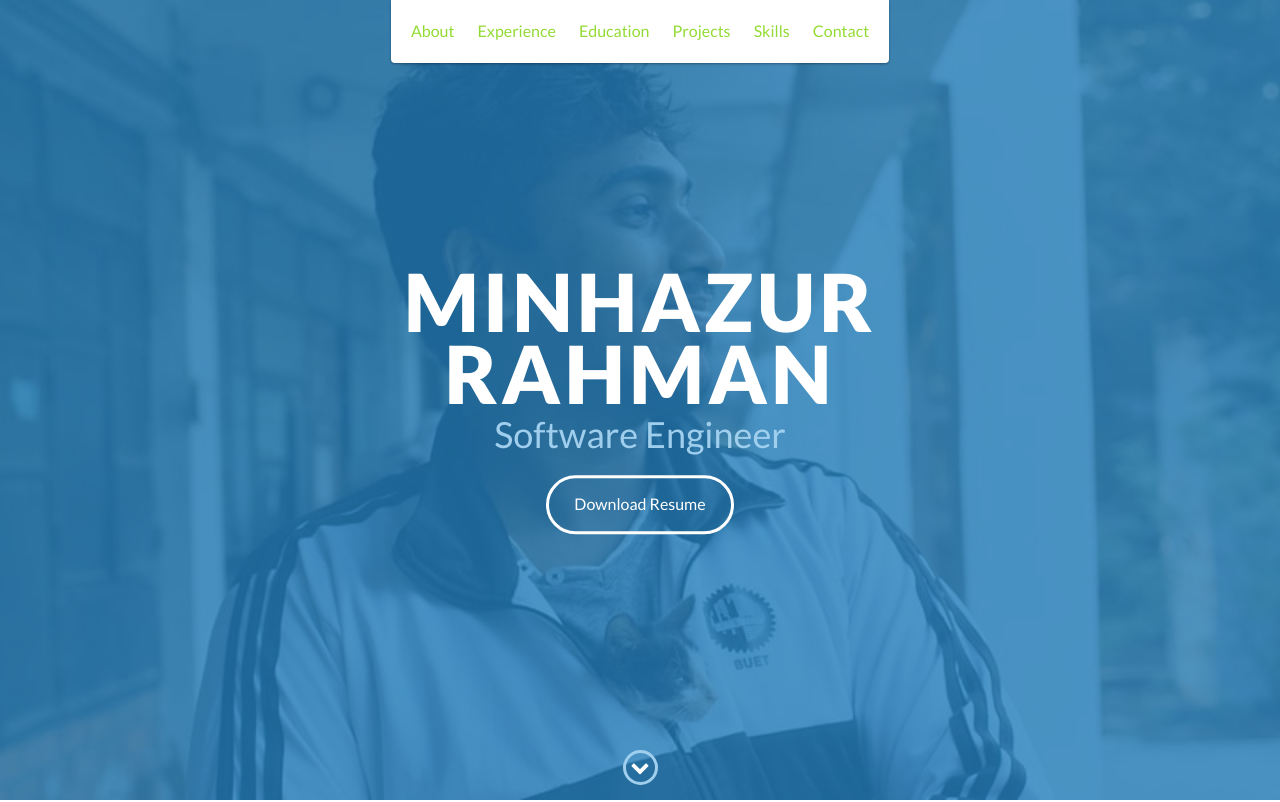
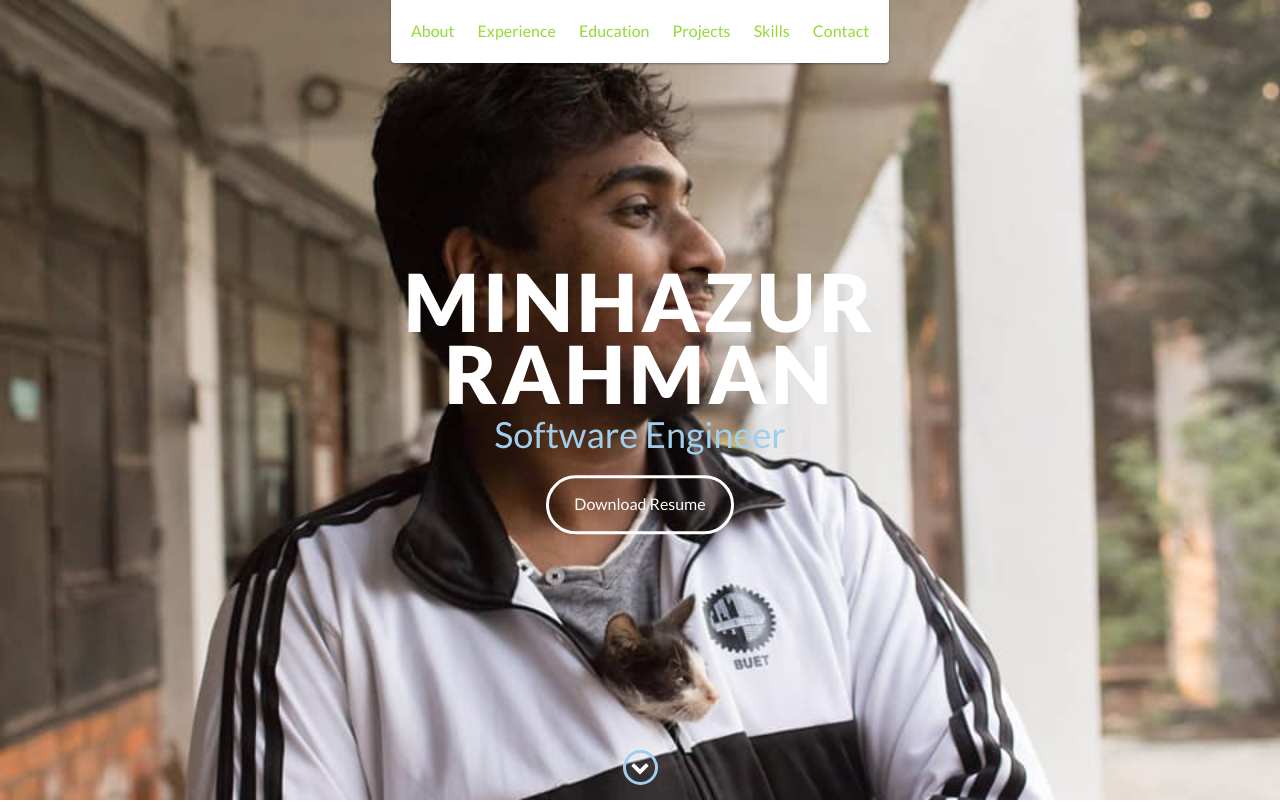
Before and after one commit to minhaz725/minhaz725.github.io, a website: page index.html in a window 1280 px wide. Shown: the top 802 px of the page. Drawn offline with nearby package versions, Linux system fonts and the light colour scheme.

Commit message:
Update index.html

```diff
--- a/index.html
+++ b/index.html
@@ -54,7 +54,7 @@
         </div>
         <!-- End #lead-content -->
 
-        <div id="lead-overlay"></div>
+        <!-- <div id="lead-overlay"></div> -->
 
         <div id="lead-down">
             <span>
```
